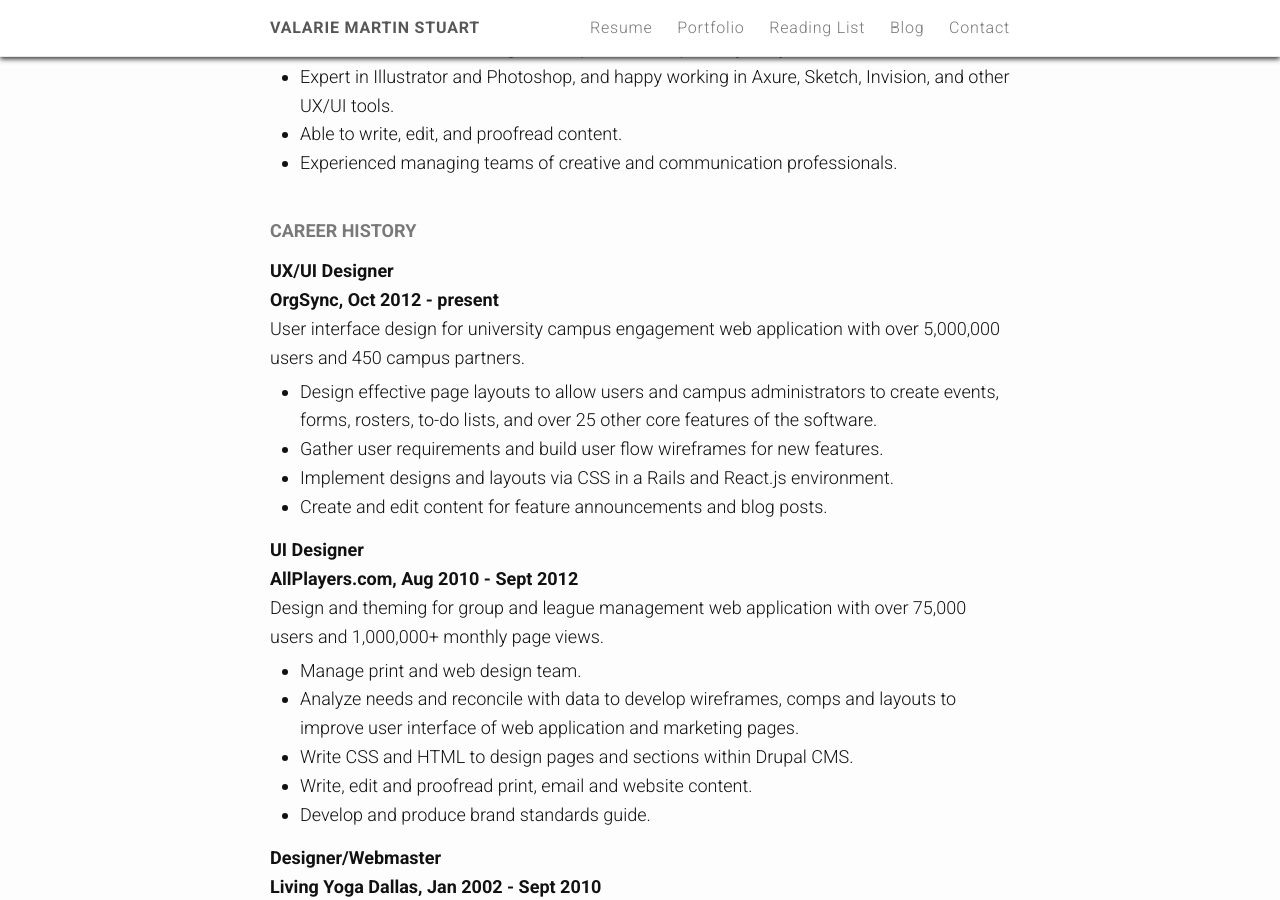
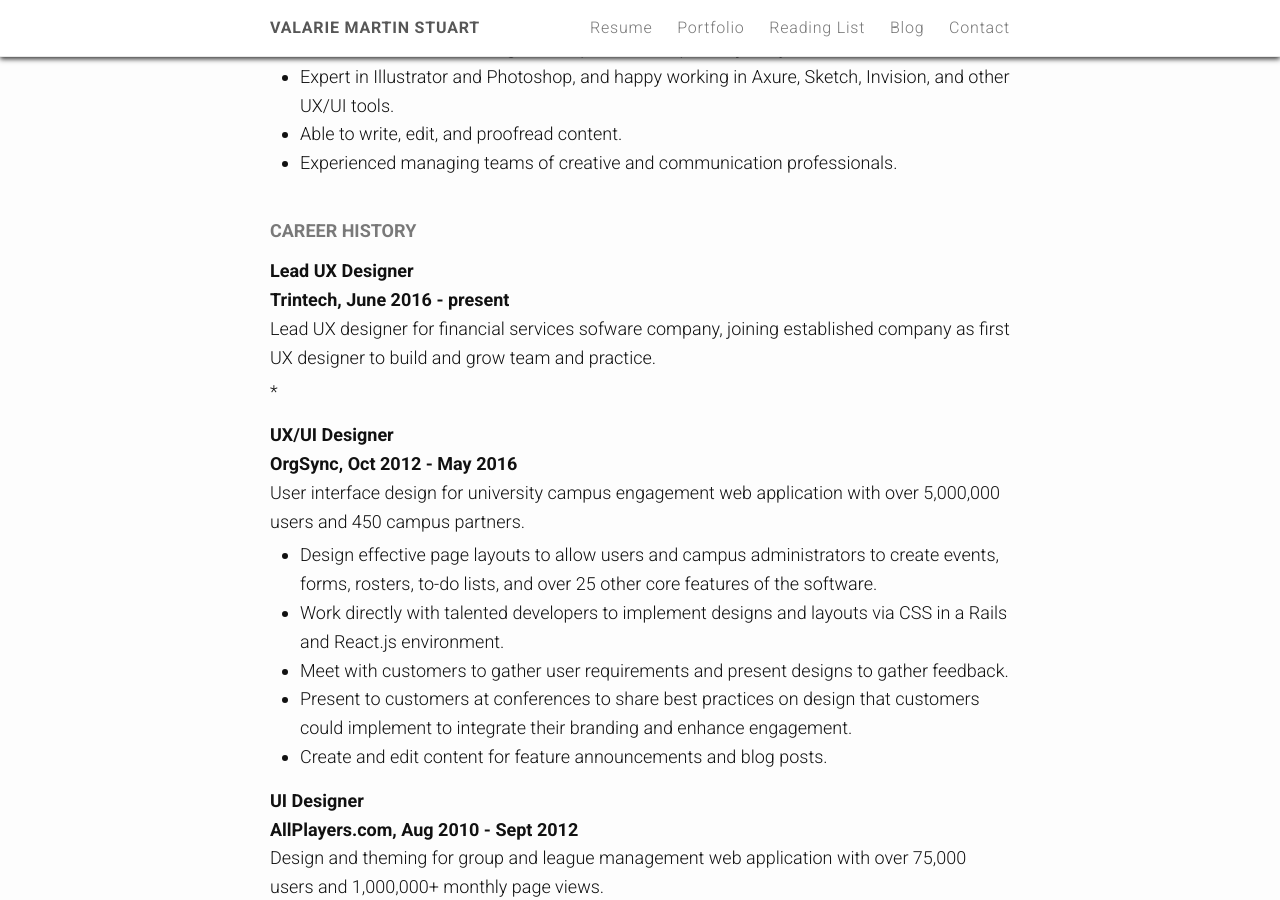
Before and after one commit to valariems/valariems.github.io, a Jekyll site: the page built from resume.md, in a window 1280 px wide and 900 px high, scrolled down 659 px. Built offline with Jekyll 4.4.1, drawn with Linux system fonts in a browser that asks for light colours; nearby versions of some CDN libraries.

Commit message:
Update resume.

```diff
--- a/resume.md
+++ b/resume.md
@@ -25,13 +25,19 @@
 
 ## Career history
 
-### UX/UI Designer <br />OrgSync, Oct 2012 - present
+### Lead UX Designer <br />Trintech,  June 2016 - present
+Lead UX designer for financial services sofware company, joining established company as first UX designer to build and grow team and practice.
+
+  *
+
+### UX/UI Designer <br />OrgSync, Oct 2012 - May 2016
 
 User interface design for university campus engagement web application with over 5,000,000 users and 450 campus partners.
 
   * Design effective page layouts to allow users and campus administrators to create events, forms, rosters, to-do lists, and over 25 other core features of the software.
-  * Gather user requirements and build user flow wireframes for new features.
-  * Implement designs and layouts via CSS in a Rails and React.js environment.
+  * Work directly with talented developers to implement designs and layouts via CSS in a Rails and React.js environment.
+  * Meet with customers to gather user requirements and present designs to gather feedback.
+  * Present to customers at conferences to share best practices on design that customers could implement to integrate their branding and enhance engagement.
   * Create and edit content for feature announcements and blog posts.
 
 ### UI Designer <br />AllPlayers.com, Aug 2010 - Sept 2012
```
